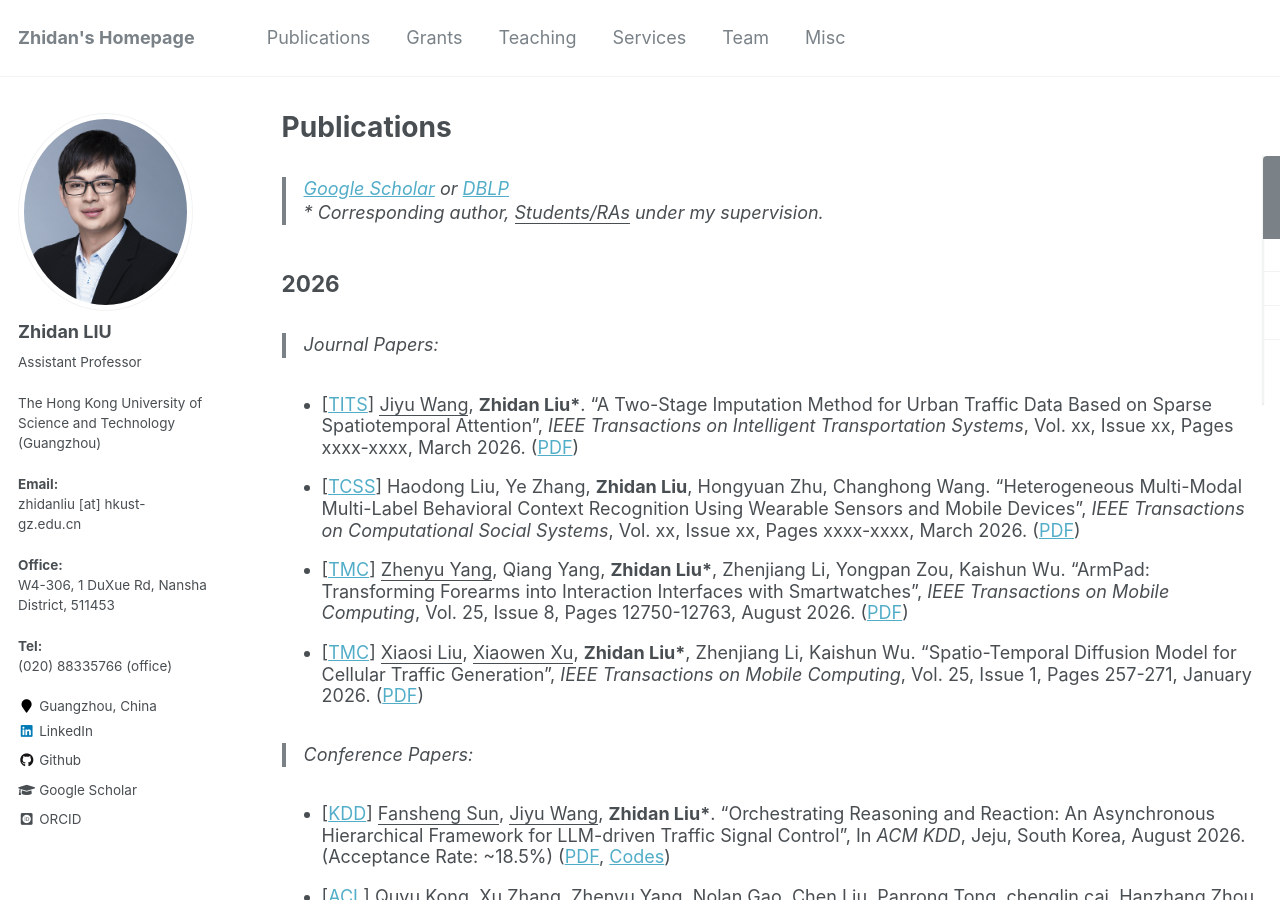
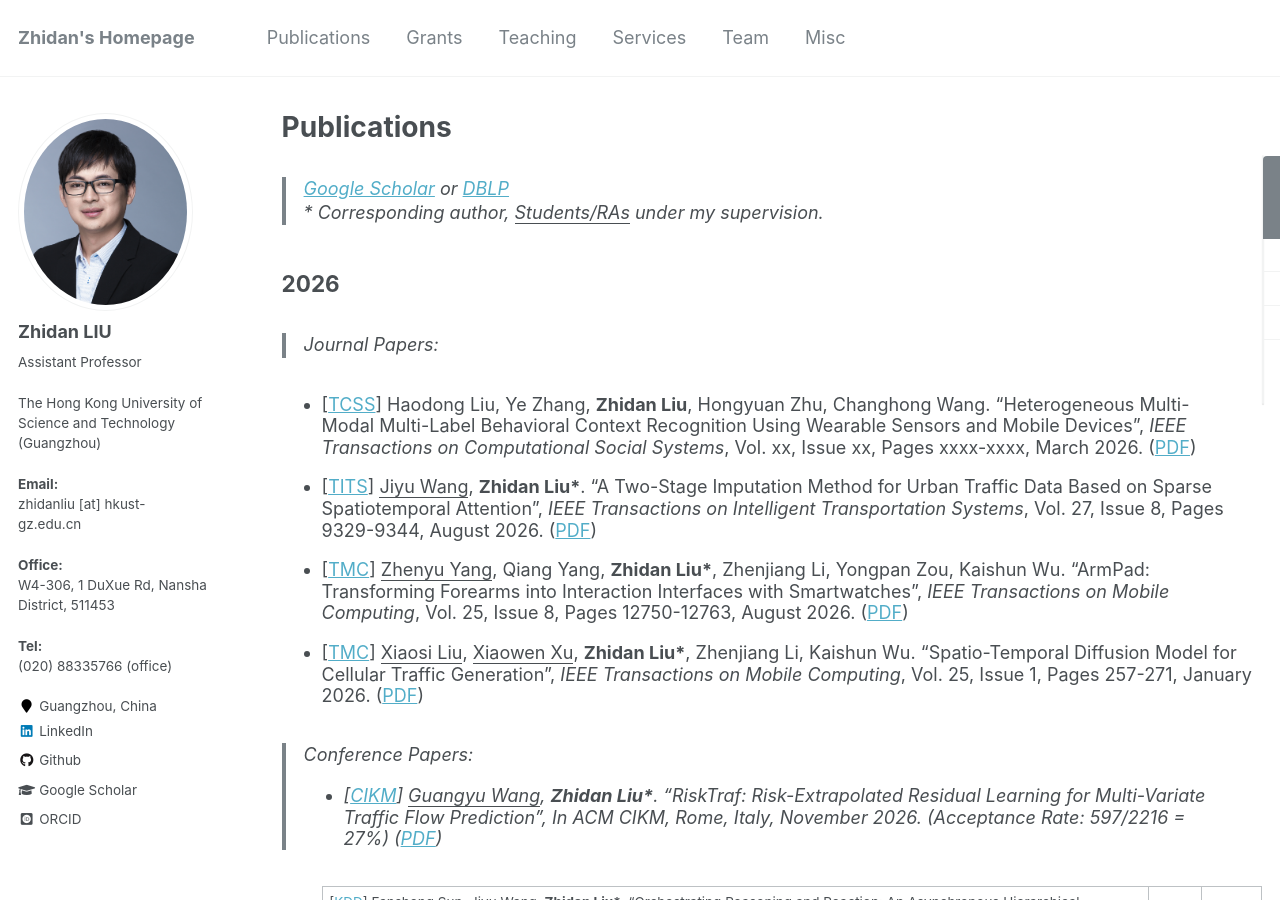
Before and after one commit to liuzhidan/liuzhidan.github.io, a Jekyll site: the page built from _pages/publications.md, in a window 1280 px wide and 900 px high. Built offline with Jekyll 4.4.1, drawn with Linux system fonts in a browser that asks for light colours; some web fonts are replaced; some of the changed text lies outside the part shown.

Commit message:
cikm+recruitment

```diff
--- a/_pages/publications.md
+++ b/_pages/publications.md
@@ -15,17 +15,18 @@ author_profile: true
 
 > Journal Papers:
 
-* [[TITS](https://ieeexplore.ieee.org/xpl/RecentIssue.jsp?punumber=6979)] <u>Jiyu Wang</u>, <b>Zhidan Liu\*</b>. "A Two-Stage Imputation Method for Urban Traffic Data Based on Sparse Spatiotemporal Attention", _IEEE Transactions on Intelligent Transportation Systems_, Vol. xx, Issue xx, Pages xxxx-xxxx, March 2026. ([PDF](/files/2026-TITS-2Imputation.pdf))
+* [[TCSS](https://ieeexplore.ieee.org/xpl/RecentIssue.jsp?punumber=6570650)] Haodong Liu, Ye Zhang, <b>Zhidan Liu</b>, Hongyuan Zhu, Changhong Wang. "Heterogeneous Multi-Modal Multi-Label Behavioral Context Recognition Using Wearable Sensors and Mobile Devices", _IEEE Transactions on Computational Social Systems_, Vol. xx, Issue xx, Pages xxxx-xxxx, March 2026. ([PDF](/files/2026-TCSS-HMMBCR.pdf))
 
-* [[TCSS](https://ieeexplore.ieee.org/xpl/RecentIssue.jsp?punumber=6570650)] Haodong Liu, Ye Zhang, <b>Zhidan Liu</b>, Hongyuan Zhu, Changhong Wang. "Heterogeneous Multi-Modal Multi-Label Behavioral Context Recognition Using Wearable Sensors and Mobile Devices", _IEEE Transactions on Computational Social Systems_, Vol. xx, Issue xx, Pages xxxx-xxxx, March 2026. ([PDF](/files/2026-TCSS-HMMBCR.pdf))
+* [[TITS](https://ieeexplore.ieee.org/xpl/RecentIssue.jsp?punumber=6979)] <u>Jiyu Wang</u>, <b>Zhidan Liu\*</b>. "A Two-Stage Imputation Method for Urban Traffic Data Based on Sparse Spatiotemporal Attention", _IEEE Transactions on Intelligent Transportation Systems_, Vol. 27, Issue 8, Pages 9329-9344, August 2026. ([PDF](/files/2026-TITS-2Imputation.pdf))
 
 * [[TMC](https://ieeexplore.ieee.org/xpl/RecentIssue.jsp?punumber=7755)] <u>Zhenyu Yang</u>, Qiang Yang, <b>Zhidan Liu\*</b>, Zhenjiang Li, Yongpan Zou, Kaishun Wu. "ArmPad: Transforming Forearms into Interaction Interfaces with Smartwatches", _IEEE Transactions on Mobile Computing_, Vol. 25, Issue 8, Pages 12750-12763, August 2026. ([PDF](/files/2026-TMC-ArmPad.pdf))
 
 * [[TMC](https://ieeexplore.ieee.org/xpl/RecentIssue.jsp?punumber=7755)] <u>Xiaosi Liu</u>, <u>Xiaowen Xu</u>, <b>Zhidan Liu\*</b>, Zhenjiang Li, Kaishun Wu. "Spatio-Temporal Diffusion Model for Cellular Traffic Generation", _IEEE Transactions on Mobile Computing_, Vol. 25, Issue 1, Pages 257-271, January 2026. ([PDF](/files/2026-TMC-STOUTER.pdf))
 
 > Conference Papers:
+* [[CIKM](https://cikm2026.diag.uniroma1.it/)] <u>Guangyu Wang</u>, <b>Zhidan Liu\*</b>. "RiskTraf: Risk-Extrapolated Residual Learning for Multi-Variate Traffic Flow Prediction", In _ACM CIKM_, Rome, Italy, November 2026. (Acceptance Rate: 597/2216 = 27%) ([PDF](/files/))
 
-* [[KDD](https://kdd2026.kdd.org/)] <u>Fansheng Sun</u>, <u>Jiyu Wang</u>, <b>Zhidan Liu\*</b>. "Orchestrating Reasoning and Reaction: An Asynchronous Hierarchical Framework for LLM-driven Traffic Signal Control", In _ACM KDD_, Jeju, South Korea, August 2026. (Acceptance Rate: ~18.5%) ([PDF](/files/), [Codes](https://github.com/MobiXg/))
+* [[KDD](https://kdd2026.kdd.org/)] <u>Fansheng Sun</u>, <u>Jiyu Wang</u>, <b>Zhidan Liu\*</b>. "Orchestrating Reasoning and Reaction: An Asynchronous Hierarchical Framework for LLM-driven Traffic Signal Control", In _ACM KDD_ (Oral), Jeju, South Korea, August 2026. (Acceptance Rate: ~18.5%) ([PDF](/files/2026-KDD-Astra.pdf) | [Slides](/files/) | [Poster](/files/2026-KDD-Astra-Poster.pdf))
 
 * [[ACL](https://2026.aclweb.org/)] Quyu Kong, Xu Zhang, <u>Zhenyu Yang</u>, Nolan Gao, Chen Liu, Panrong Tong, chenglin cai, Hanzhang Zhou, Jianan Zhang, Liangyu Chen, <b>Zhidan Liu</b>, Steven Hoi, Yue Wang. "MobileWorld: Benchmarking Autonomous Mobile Agents in Agent-User Interactive and MCP-Augmented Environments", In _ACL_ (Main Conference), San Diego, California, United States, July 2026. ([PDF](https://arxiv.org/abs/2512.19432)，[Codes](https://github.com/Tongyi-MAI/MobileWorld))
 
```
Also changed, not shown: _pages/about.md (+5 -3 lines), _pages/misc.md (+1 -0 lines), _pages/service.md (+1 -1 lines), 7 other files.
